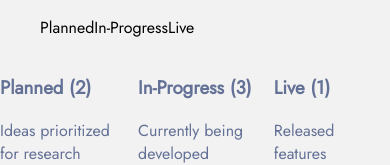
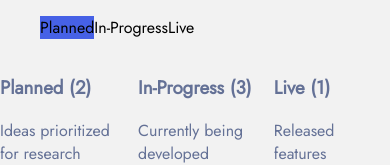
Before and after one commit to AmaliTech-Training-Academy/product-feedback-app, a React (Create React App) app in the folder project/: page / in a window 390 px wide. Shown: the top 165 px of the page. Built offline with nearby package versions, Linux system fonts and the light colour scheme; no server answers.

Commit message:
adding tab item component

```diff
--- a/project/src/Components/Header/ProductRequest.js
+++ b/project/src/Components/ProductRequest.js
@@ -1,9 +1,9 @@
 import React, { useEffect, useState } from "react";
-import ComponentBox from "../../Pages/roadmap/Planned";
+import ComponentBox from "../Pages/roadmap/Planned";
 
 
 
-const ProductRequest = ({title, productRequests, subtitle,border1,round1})=>{
+const ProductRequest = ({title, productRequests, subtitle,border1,round1,id,activeTab})=>{
     const [myProduct, fetchMyProduct] = useState([])
     useEffect(() => {
         fetch('http://localhost:3000/productRequests')
--- /dev/null
+++ b/project/src/Components/Tab.js
@@ -0,0 +1,14 @@
+import React from "react";
+const TabNavItem = ({ id, title, activeTab, setActiveTab }) => {
+
+ const handleClick = () => {
+   setActiveTab(id);
+ };
+
+return (
+   <li onClick={handleClick} className={activeTab === id ? "active" : ""}>
+     { title }
+   </li>
+ );
+};
+export default TabNavItem;
--- a/project/src/Pages/roadmap/Plan.js
+++ b/project/src/Pages/roadmap/Plan.js
@@ -3,15 +3,15 @@ import ComponentBox from "./Planned";
 import './roadmap.css'
 import productdata from '../../data/data.json'
 import { useState,useEffect } from "react";
-import ProductRequest from "../../Components/Header/ProductRequest";
+import ProductRequest from "../../Components/ProductRequest";
+import TabNavItem from "../../Components/Tab";
+
 
 function Plan(){
     const [PlannedRequestProducts, setPlannedRequestProduct] = useState([]);
     const [ProgressRequestProducts, setProgressRequestProduct] = useState([]);
     const [LiveRequestProducts, setLiveRequestProduct] = useState([]);
-    // const [toggle1, setToggle1] = useState(true);
-    // const [toggle2, setToggle2] = useState(true);
-    // const [toggle3, setToggle4] = useState(true);
+    const [activeTab, setActiveTab] = useState("tab1");
 
 
 
@@ -46,10 +46,15 @@ function Plan(){
         groupData()
 
     },[])
-
-    // const handleClick = () => {
-    //     setToggle1(!toggle1);
-    //   };
+  //  Functions to handle Tab Switching
+  const handleTab1 = () => {
+    // update the state to tab1
+    setActiveTab("tab1");
+  };
+  const handleTab2 = () => {
+    // update the state to tab2
+    setActiveTab("tab2");
+  };
 
 
 
@@ -57,14 +62,20 @@ function Plan(){
         <>
         <nav>
           <ul>
-            <li >Planned</li>
-            <li>In-Progress</li>
-            <li>Live</li>
+            {/* <li className={activeTab === "tab1" ? "active" : ""} >Planned</li>
+            <li className={activeTab === "tab2" ? "active" : ""} >In-Progress</li>
+            <li className={activeTab === "tab3" ? "active" : ""} >Live</li> */}
+            <TabNavItem title="Planned" id="tab1" activeTab={activeTab} setActiveTab={setActiveTab}/>
+            <TabNavItem title="In-Progress" id="tab2" activeTab={activeTab} setActiveTab={setActiveTab}/>
+            <TabNavItem title="Live" id="tab3" activeTab={activeTab} setActiveTab={setActiveTab}/>
           </ul>
         </nav>
 
         <div className="roadmap-main">
+        {/* {activeTab === "tab1" ? <PlannedRequestProducts/> : <ProgressRequestProducts/>} */}
       <ProductRequest
+      id="tab1"
+      activeTab={activeTab}
       title="Planned"
       subtitle="Ideas prioritized for research"
       productRequests={PlannedRequestProducts}
@@ -73,6 +84,8 @@ function Plan(){
       />
 
       <ProductRequest
+      id="tab2"
+      activeTab={activeTab}
       title="In-Progress"
       subtitle="Currently being developed"
       productRequests={ProgressRequestProducts}
@@ -81,6 +94,8 @@ function Plan(){
       />
 
        <ProductRequest
+       id="tab3"
+       activeTab={activeTab}
       title="Live"
       subtitle="Released features"
       productRequests={LiveRequestProducts}
--- a/project/src/Pages/roadmap/roadmap.css
+++ b/project/src/Pages/roadmap/roadmap.css
@@ -245,4 +245,7 @@ nav{
         list-style-type: none;
         display: inline;
     }
+    .active{
+        background-color: #4661e6;
+    }
 }
```
